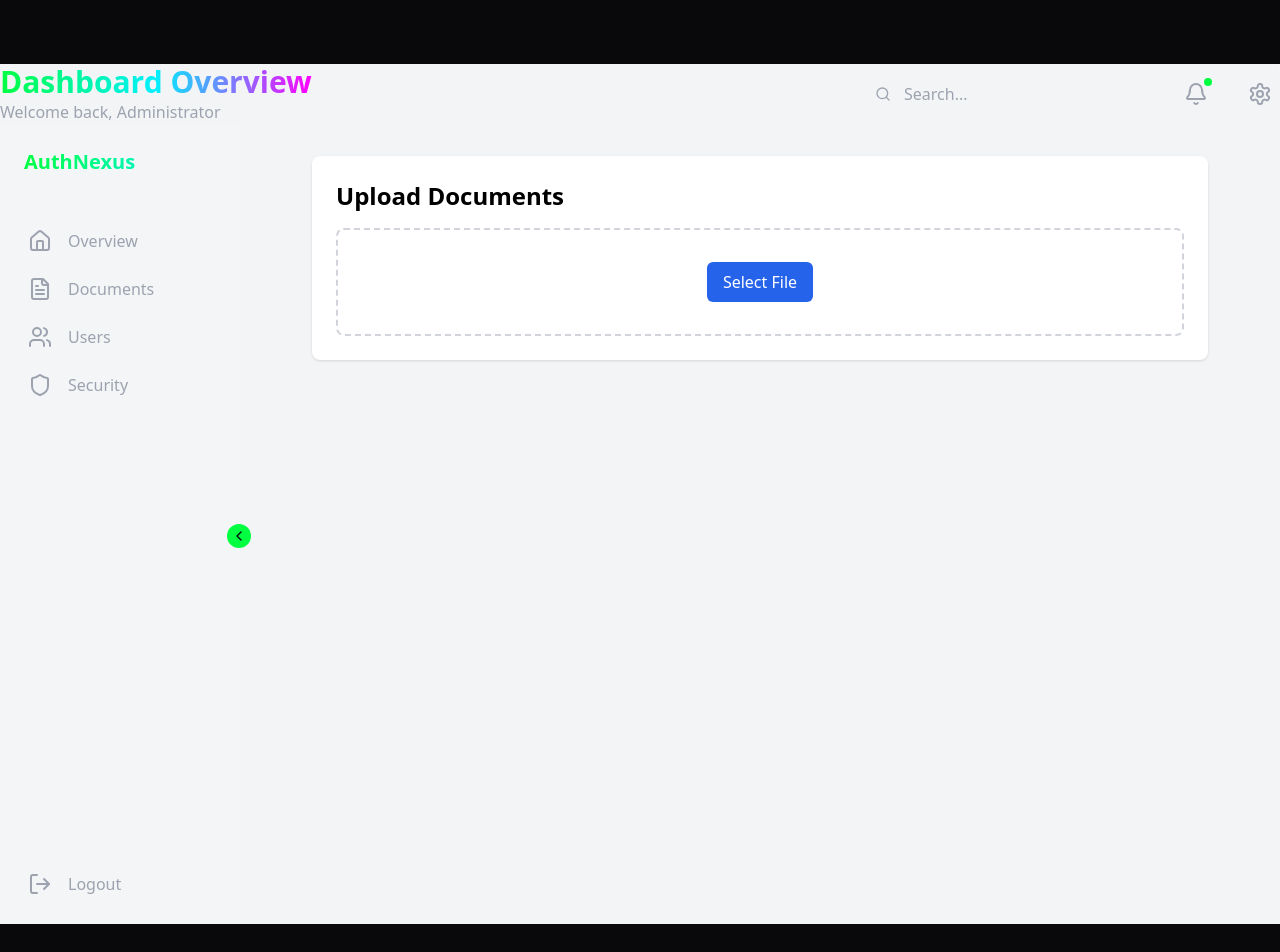
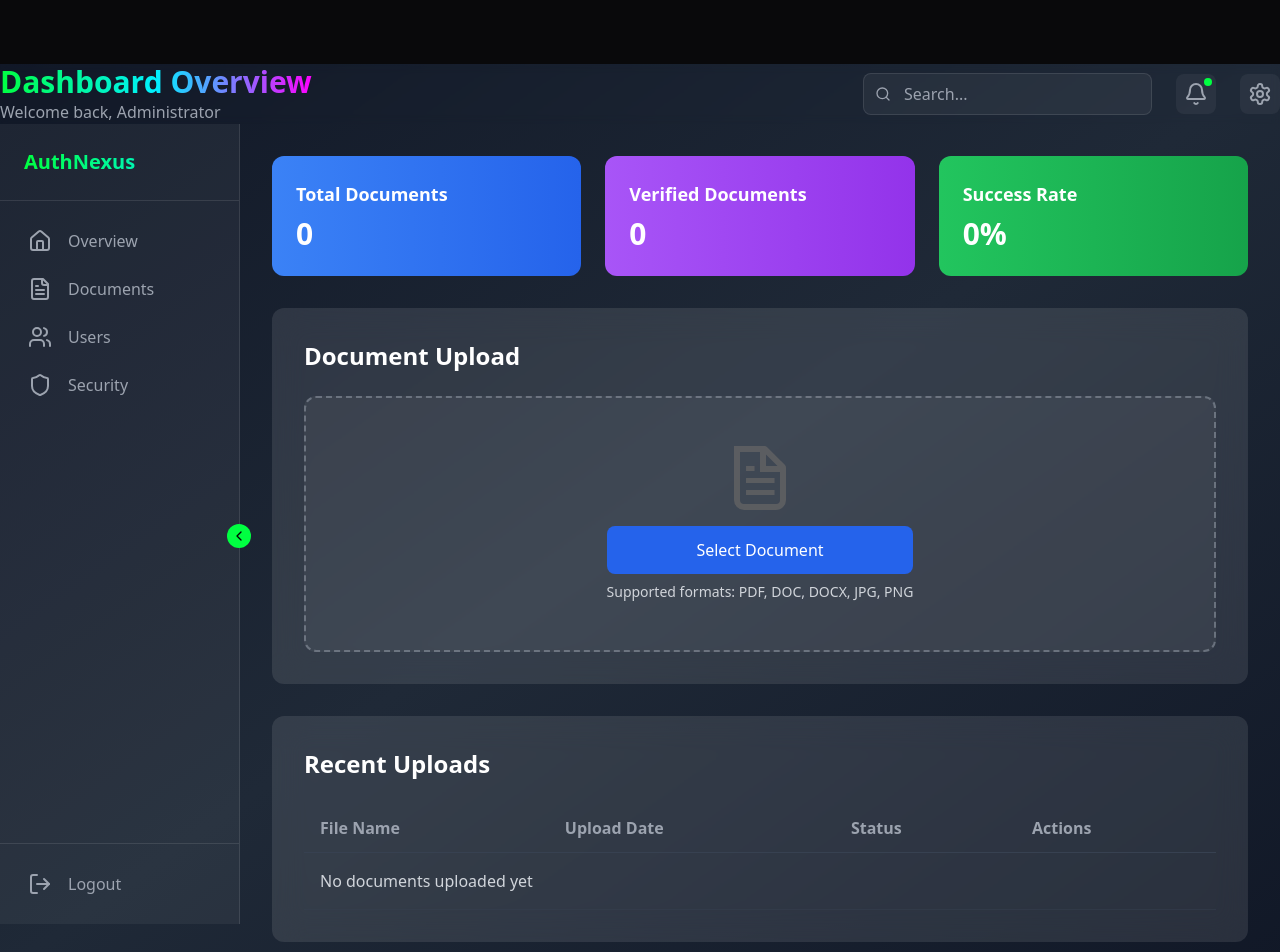
Before and after one commit to safwannuddin/AuthNexus, a Next.js app in the folder frontend/: page /dashboard in a window 1280 px wide. Shown: the top 952 px of the page. Before the commit the page ends 924 px from the top, so only its background shows below. Built offline with nearby package versions, Linux system fonts and the light colour scheme; no server answers.

Commit message:
feat(dashboard): enhance document upload interface and add recent uploads section

```diff
--- a/frontend/src/app/dashboard/page.tsx
+++ b/frontend/src/app/dashboard/page.tsx
@@ -1,14 +1,16 @@
 'use client';
 
 import { useState } from 'react';
-import { supabase } from '../../lib/supabase';
-import Header from '@/components/dashboard/Header';
-import Sidebar from '@/components/dashboard/Sidebar';
+import { supabase } from '@/lib/supabase';
+import Header from '../../../components/dashboard/Header';
+import Sidebar from '../../../components/dashboard/Sidebar';
+import Image from 'next/image';
 
 export default function DashboardPage() {
   const [uploading, setUploading] = useState(false);
   const [file, setFile] = useState<File | null>(null);
   const [error, setError] = useState<string | null>(null);
+  const [recentUploads, setRecentUploads] = useState([]);
 
   const handleFileChange = (e: React.ChangeEvent<HTMLInputElement>) => {
     if (e.target.files && e.target.files[0]) {
@@ -28,7 +30,7 @@ export default function DashboardPage() {
       setError(null);
 
       const fileExt = file.name.split('.').pop();
-      const fileName = `${Math.random()}.${fileExt}`;
+      const fileName = `${Date.now()}-${Math.random().toString(36).substring(7)}.${fileExt}`;
       const filePath = `${fileName}`;
 
       const { error: uploadError } = await supabase.storage
@@ -49,49 +51,99 @@ export default function DashboardPage() {
   };
 
   return (
-    <div className="min-h-screen bg-gray-100">
+    <div className="min-h-screen bg-gradient-to-br from-gray-900 via-gray-800 to-gray-900">
       <Header />
       <div className="flex">
         <Sidebar />
         <main className="flex-1 p-8">
-          <div className="max-w-4xl mx-auto">
-            <div className="bg-white rounded-lg shadow p-6">
-              <h2 className="text-2xl font-bold mb-4">Upload Documents</h2>
+          {/* Stats Section */}
+          <div className="grid grid-cols-1 md:grid-cols-3 gap-6 mb-8">
+            <div className="bg-gradient-to-r from-blue-500 to-blue-600 rounded-xl p-6 text-white">
+              <h3 className="text-lg font-semibold mb-2">Total Documents</h3>
+              <p className="text-3xl font-bold">0</p>
+            </div>
+            <div className="bg-gradient-to-r from-purple-500 to-purple-600 rounded-xl p-6 text-white">
+              <h3 className="text-lg font-semibold mb-2">Verified Documents</h3>
+              <p className="text-3xl font-bold">0</p>
+            </div>
+            <div className="bg-gradient-to-r from-green-500 to-green-600 rounded-xl p-6 text-white">
+              <h3 className="text-lg font-semibold mb-2">Success Rate</h3>
+              <p className="text-3xl font-bold">0%</p>
+            </div>
+          </div>
 
-              <div className="border-2 border-dashed border-gray-300 rounded-lg p-8">
-                <div className="space-y-4 text-center">
-                  <div className="flex items-center justify-center">
-                    <label className="cursor-pointer">
+          {/* Upload Section */}
+          <div className="bg-white/10 backdrop-blur-lg rounded-xl p-8 mb-8">
+            <h2 className="text-2xl font-bold mb-6 text-white">Document Upload</h2>
+
+            <div className="border-2 border-dashed border-gray-400/50 rounded-xl p-12 bg-white/5">
+              <div className="space-y-6 text-center">
+                <div className="flex flex-col items-center justify-center">
+                  <div className="mb-4">
+                    <Image src="/file.svg" alt="Upload" width={64} height={64} className="opacity-75" />
+                  </div>
+                  <label className="cursor-pointer group">
                     <input
                       type="file"
                       className="hidden"
                       onChange={handleFileChange}
                       disabled={uploading}
+                      accept=".pdf,.doc,.docx,.jpg,.jpeg,.png"
                     />
-                      <div className="px-4 py-2 bg-blue-600 text-white rounded-md hover:bg-blue-700">
-                        {uploading ? 'Uploading...' : 'Select File'}
+                    <div className="px-6 py-3 bg-blue-600 text-white rounded-lg hover:bg-blue-700 transition-colors duration-200">
+                      {uploading ? 'Uploading...' : 'Select Document'}
                     </div>
+                    <p className="mt-2 text-sm text-gray-300">
+                      Supported formats: PDF, DOC, DOCX, JPG, PNG
+                    </p>
                   </label>
                 </div>
 
                 {file && (
-                    <div className="mt-4">
-                      <p className="text-sm text-gray-600">Selected file: {file.name}</p>
+                  <div className="mt-6">
+                    <div className="bg-white/10 rounded-lg p-4 max-w-md mx-auto">
+                      <p className="text-sm text-gray-300">Selected file: {file.name}</p>
                       <button
                         onClick={handleUpload}
                         disabled={uploading}
-                        className="mt-2 px-4 py-2 bg-green-600 text-white rounded-md hover:bg-green-700 disabled:opacity-50"
+                        className="mt-3 w-full px-4 py-2 bg-green-600 text-white rounded-lg hover:bg-green-700 transition-colors duration-200 disabled:opacity-50"
                       >
-                        Upload
+                        {uploading ? 'Uploading...' : 'Upload Document'}
                       </button>
+                    </div>
                   </div>
                 )}
 
                 {error && (
-                    <p className="text-red-500 text-sm mt-2">{error}</p>
+                  <div className="bg-red-500/10 border border-red-500/20 rounded-lg p-4 mt-4">
+                    <p className="text-red-400 text-sm">{error}</p>
+                  </div>
                 )}
               </div>
             </div>
+          </div>
+
+          {/* Recent Uploads Section */}
+          <div className="bg-white/10 backdrop-blur-lg rounded-xl p-8">
+            <h2 className="text-2xl font-bold mb-6 text-white">Recent Uploads</h2>
+            <div className="overflow-x-auto">
+              <table className="w-full text-left text-gray-300">
+                <thead className="text-gray-400 border-b border-gray-700">
+                  <tr>
+                    <th className="py-3 px-4">File Name</th>
+                    <th className="py-3 px-4">Upload Date</th>
+                    <th className="py-3 px-4">Status</th>
+                    <th className="py-3 px-4">Actions</th>
+                  </tr>
+                </thead>
+                <tbody>
+                  <tr className="border-b border-gray-700/50">
+                    <td className="py-4 px-4" colSpan={4}>
+                      No documents uploaded yet
+                    </td>
+                  </tr>
+                </tbody>
+              </table>
             </div>
           </div>
         </main>
--- /dev/null
+++ b/frontend/src/lib/documents.ts
@@ -0,0 +1,64 @@
+import { supabase } from './supabase';
+
+export interface DocumentItem {
+  id: string;
+  filename: string;
+  uploadedAt: string;
+  status: 'pending' | 'verified' | 'rejected';
+  url?: string;
+}
+
+export async function fetchDocuments(): Promise<DocumentItem[]> {
+  const { data: files, error } = await supabase.storage
+    .from('documents')
+    .list();
+
+  if (error) {
+    throw error;
+  }
+
+  return files.map(file => ({
+    id: file.id,
+    filename: file.name,
+    uploadedAt: file.created_at,
+    status: 'pending',
+    url: supabase.storage
+      .from('documents')
+      .getPublicUrl(file.name).data.publicUrl
+  }));
+}
+
+export async function deleteDocument(filename: string) {
+  const { error } = await supabase.storage
+    .from('documents')
+    .remove([filename]);
+
+  if (error) {
+    throw error;
+  }
+}
+
+export async function loadSampleDocuments() {
+  const sampleFiles = [
+    { name: 'sample-passport.jpg', type: 'image/jpeg' },
+    { name: 'sample-driving-license.pdf', type: 'application/pdf' },
+    { name: 'sample-identity-card.png', type: 'image/png' }
+  ];
+
+  // Create sample blob files
+  const files = sampleFiles.map(sample => {
+    const content = `Sample content for ${sample.name}`;
+    return new File([content], sample.name, { type: sample.type });
+  });
+
+  // Upload each sample file
+  for (const file of files) {
+    try {
+      await supabase.storage
+        .from('documents')
+        .upload(`sample/${file.name}`, file);
+    } catch (error) {
+      console.error(`Failed to upload ${file.name}:`, error);
+    }
+  }
+}
--- a/frontend/tsconfig.json
+++ b/frontend/tsconfig.json
@@ -20,7 +20,7 @@
     "incremental": true,
     "baseUrl": ".",
     "paths": {
-      "@/*": ["./*"]
+      "@/*": ["./src/*"]
     },
     "plugins": [
       {
```
Also changed, not shown: frontend/scripts/prepare-test-data.js (added, +55 -0 lines). Lines whose indentation alone changed are shown as unchanged.
